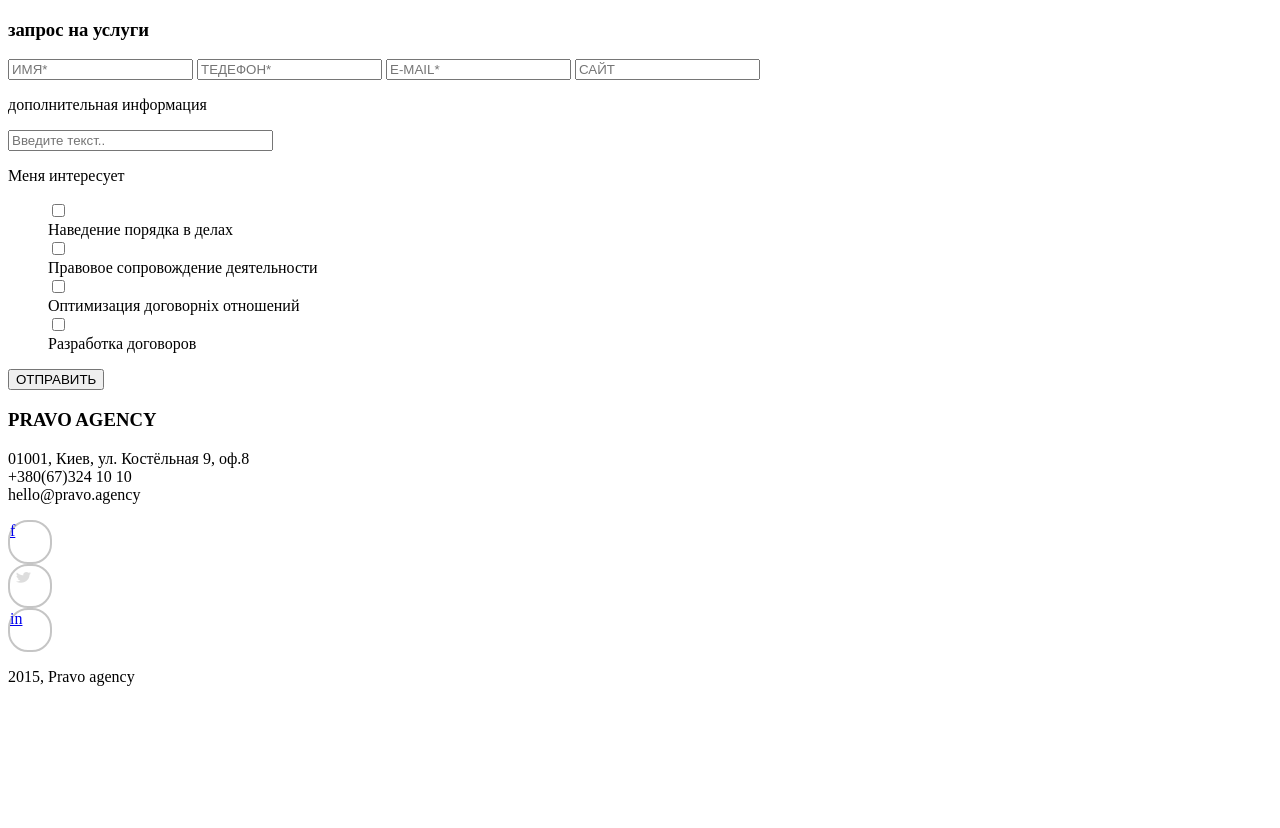
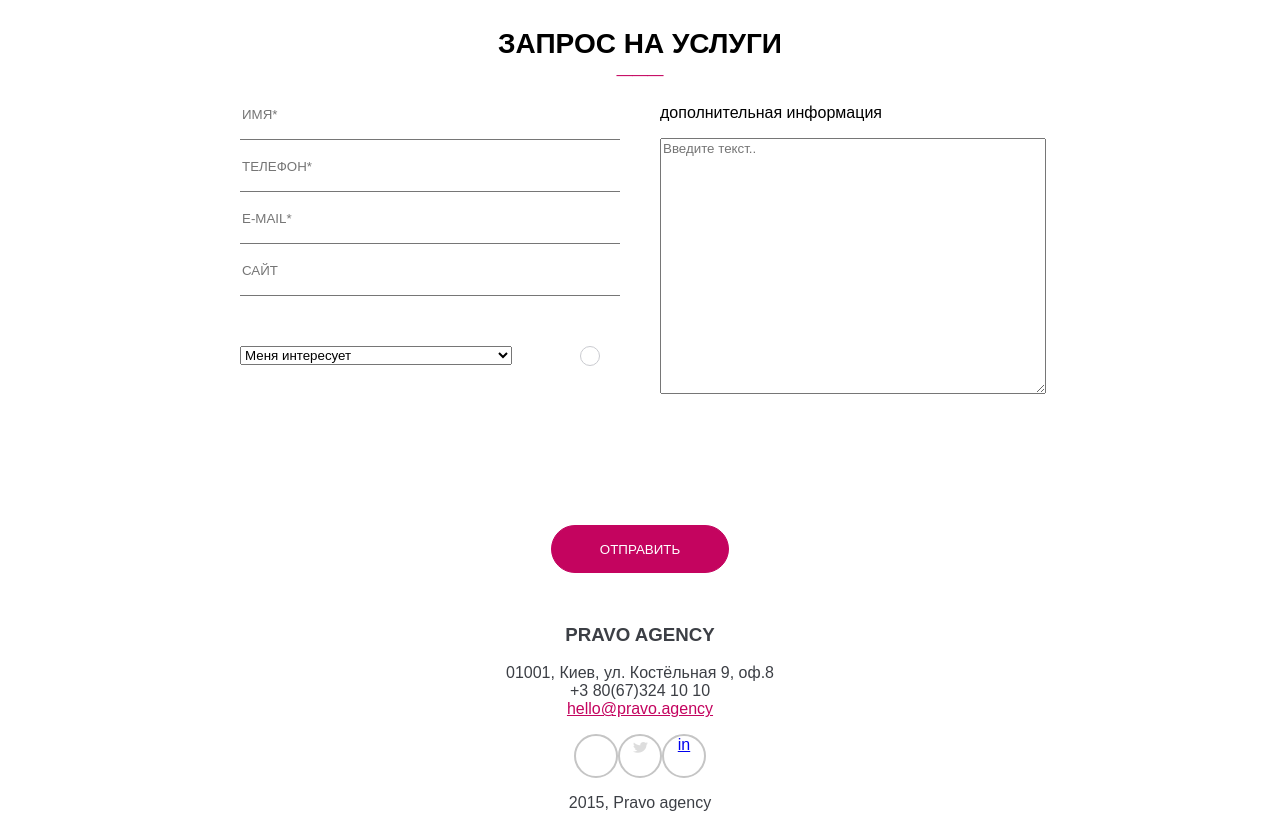
Before and after one commit to MateAcademy-FE-study/decolette_SAL, a plain HTML site: page index.html in a window 1280 px wide. Before the commit the page ends 800 px from the top, so only its background shows below. Drawn offline with Linux system fonts and the light colour scheme.

Commit message:
add changes and corrections

```diff
--- a/index.html
+++ b/index.html
@@ -6,82 +6,81 @@
     <meta http-equiv="X-UA-Compatible" content="ie=edge">
     <title>Doecollete</title>
     <link rel="stylesheet" href="style.css">
+    <link rel="stylesheet" href="https://cdnjs.cloudflare.com/ajax/libs/font-awesome/4.7.0/css/font-awesome.css" />
 </head>
 <body>
     <!-- Aleksey's block -->
     <!-- Sergey's block-->
     <main><!-- Lyuda's block -->
-   	    <div>
-	    	<h3>запрос на услуги</h3>
+   	    <div class="headline">
+	    	<h3 class="headline__text">запрос на услуги</h3>
 	    	<div class="line"></div>
 	    </div>
-	    <form>
-	    	<input type="text" name="name" placeholder="ИМЯ*" required="">
-	    	<input type="tel" name="tel" placeholder="ТЕДЕФОН*" required="">
-	    	<input type="email" name="email" placeholder="E-MAIL*" required="">
-	    	<input type="url" name="site" placeholder="САЙТ">
-	    	<div>
-	    		<p>дополнительная информация</p>
-	    		<input type="text" name="addinf" placeholder="Введите текст.." size="30">
+	    <form class="request">
+	    	<div class="request__client">
+		    	<div class= "request__inf client" >
+		    		<div class="client__inf">
+				    	<input type="text" name="name" placeholder="ИМЯ*" required class="client__item">
+				    	<input type="tel" name="tel" placeholder="ТЕЛЕФОН*" required class="client__item">
+				    	<input type="email" name="email" placeholder="E-MAIL*" required class="client__item">
+				    	<input type="url" name="site" placeholder="САЙТ" class="client__item">
+
+				    	<div class="client__select select">
+
+				    			<div class="select__arrow arrow">
+				    				<div class="arrow__up"></div>
+				    				<div class="arrow__down"></div>
+				    			</div>
+
+				    		<select  size="1" name="interes" class="select__menu">
+				    			<option class="select_title">Меня интересует</option>
+				    			<option>
+				    					<div class="select__text">Наведение порядка в делах</div>
+				    			</option>
+				    			<option>
+				    					<div class="select__text">Правовое сопровождение деятельности</div>
+				    			</option>
+				    			<option>
+				     					<div class="select__text">Оптимизация договорніх отношений</div>
+				    			</option>
+				    			<option>
+				      					<div class="select__text">Разработка договоров</div>
+				    			</option>
+				    		</select>
+				    	</div>
+				    </div>
+			    </div>
+		    	<div class="request__add-inf add-inf" >
+		    		<p>дополнительная информация</p>
+		    		<textarea class="add-inf__textarea" name="addinf" placeholder="Введите текст.." ></textarea>
+		    	</div>
 	    	</div>
-	    	<div>
-	    		<div>
-	    			<p>Меня интересует</p>
-	    			<div>
-	    				<div class="arrow"></div>
-	    			</div>
-	    		</div>
-	    		<ul class="checkbox">
-	    			<li>
-	    				<label>
-	    					<input type="checkbox" name="" class="checkbox__item">
-	    					<div class="checkbox__text">Наведение порядка в делах</div>
-	    				</label>
-	    			</li>
-	    			<li>
-	    				<label>
-	    					<input type="checkbox" name="" class="checkbox__item">
-	    					<div class="checkbox__text">Правовое сопровождение деятельности</div>
-	    				</label>
-	    			</li>
-	    			<li>
-	    				<label>
-	    					<input type="checkbox" name="" class="checkbox__item">
-	    					<div class="checkbox__text">Оптимизация договорніх отношений</div>
-	    				</label>
-	    			</li>
-	    			<li>
-	    				<label>
-	    					<input type="checkbox" name="" class="checkbox__item">
-	    					<div class="checkbox__text">Разработка договоров</div>
-	    				</label>
-	    			</li>
-	    		</ul>
-	    	</div>
-	    	<div class="button">
-	    		<button type="submit">ОТПРАВИТЬ</button>
+	    		<button type="submit" class="request__button button">ОТПРАВИТЬ</
 	    	</div>
 	    </form>
     </main>
     <footer class="footer">
-    	<section class="contacts">
+    	<div class="contacts">
     		<h3>PRAVO AGENCY</h3>
     		<p>
-    			01001, Киев, ул. Костёльная 9, оф.8<br>+380(67)324 10 10<br><span class="email">hello@pravo.agency</span>
+    			01001, Киев, ул. Костёльная 9, оф.8<br>
+    			<a href="tel:+3 80(67)324 10 10" class="tel">+3 80(67)324 10 10</a><br>
+    			<a href="mailto:hello@pravo.agency" class="mail">hello@pravo.agency</a>
     		</p>
 
     		<div class="social">
     			<div class="social__network">
-    				<a href="#" class="social__link">f</a>
-    			</div>
+
+<!--     				<span class="fab fa-facebook-f"></span>
+ -->    			</div>
     			<div class="social__network">
     				<a href="#" class="social__link"><img src="img/bird.png"></a>
     			</div>
     			<div class="social__network">
-    				<a href="#"class="social__link">in</a>
+    				<a href="#" class="social__link">in</a>
     			</div>
     		</div>
-    	</section>
+    	</div>
     	<div>
     		<p>2015, Pravo agency</p>  <!--© -->
     	</div>
--- a/style.css
+++ b/style.css
@@ -1,9 +1,121 @@
-.checkbox {
-	list-style-type: none;
+* {
+	font-family: GothamPro, Arial, sans-serif;
+}
+.headline {
+	width: 100%;
+}
+.headline__text {
+	text-align: center;
+	text-transform: uppercase;
+	position: relative;
+	font-size: 28px;
+	font-weight: bold;
+}
+.headline__text:after {
+	content: "___";
+	position: absolute;
+	color: #c4045f;
+	bottom: -20px;
+	left: 50%;
+	transform: translateX(-50%);
+}
+.request {
+	width: 800px;
+	margin: 0 auto;
+	padding-bottom: 80px;
+}
+.request__client {
+	display: flex;
+	justify-content: space-between;
+	align-items: flex-start;
+}
+.request__inf {
+	width: 380px;
+	padding-bottom: 160px;
+	position: relative;
+}
+.client__inf {
+	display: flex;
+	flex-flow: column;
+}
+.request__add-inf {
+	width: 380px;
+}
+.client__item {
+	height: 50px;
+	 outline: none;
+	 border-width: 0 0 1px 0;
+	 padding-bottom: 0px;
+}
+.client__select {
+	margin-top: 50px;
+}
+.select {
+
+}
+.select__menu {
+	outline: none;
+}
+.select_title {
+	position: relative;
+	outline: none;
+	background-color: #fcfcfd;
+}
+.select__text {
+
+}
+.select__arrow {
+	position: absolute;
+	right: 20px;
+
+}
+.arrow {
+	width: 20px;
+	height: 20px;
+	box-sizing: border-box;
+	border: 1px solid #cacbd0;
+	border-radius: 10px;
+
+}
+.add-inf {
+	width: 380px;
+}
+.add-inf__textarea {
+
+	width: 380px;
+	height: 250px;
+}
+.request__button {
+	position: absolute;
+	left: 50%;
+	transform: translateX(-50%);
+}
+.button {
+	height: 48px;
+	width: 178px;
+	color: white;
+	border: 1px solid #c4045f;
+	border-radius: 25px;
+	background-color: #c4045f;
+}
+.footer {
+	text-align: center;
+	color: #3c3f45;
+}
+.social {
+	display: flex;
+	justify-content: center;
 }
 .social__network{
 	width: 40px;
 	height: 40px;
 	border: 2px solid #c5c5c5;
-	border-radius: 20px;
+	border-radius: 50%;
 }
+.tel {
+	color: #3c3f45;
+	text-decoration: none;
+}
+.mail {
+	color: #c4045f;
+}
```
Also changed, not shown: img/logo.svg (added).
